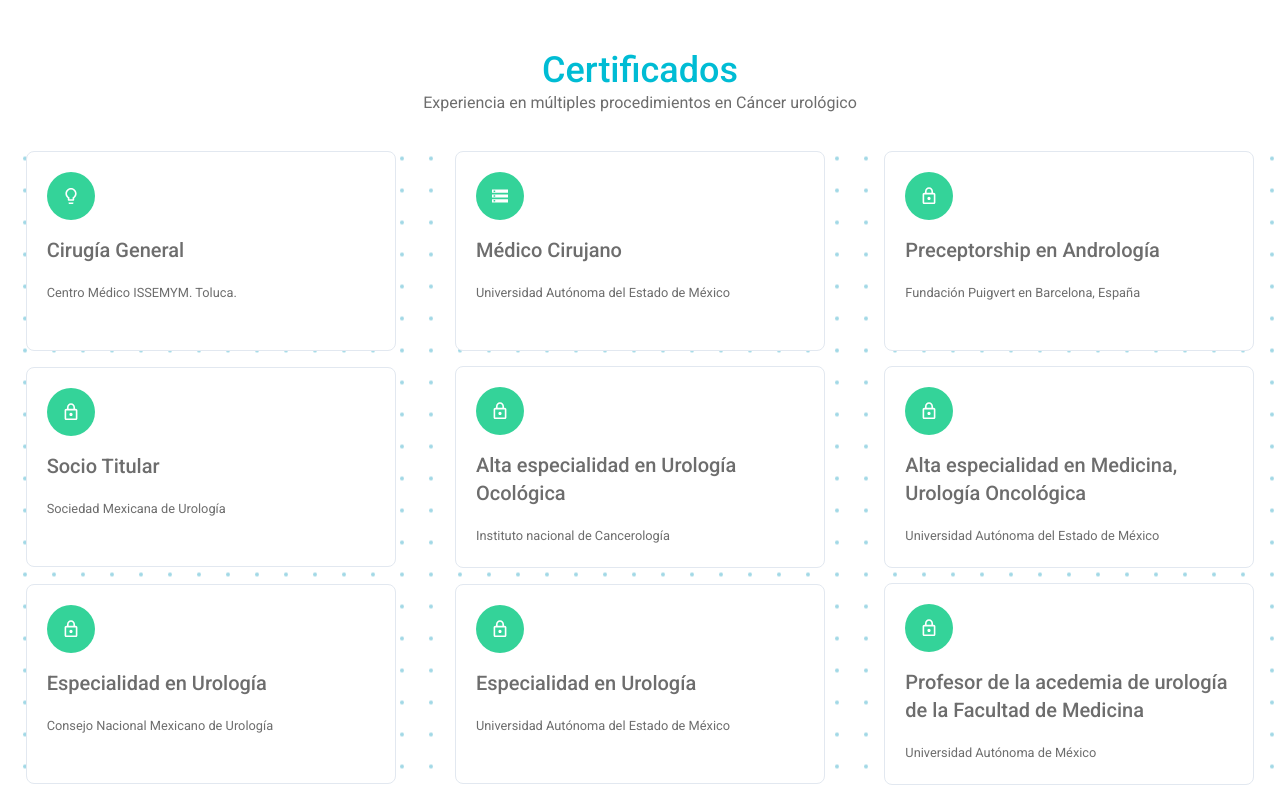
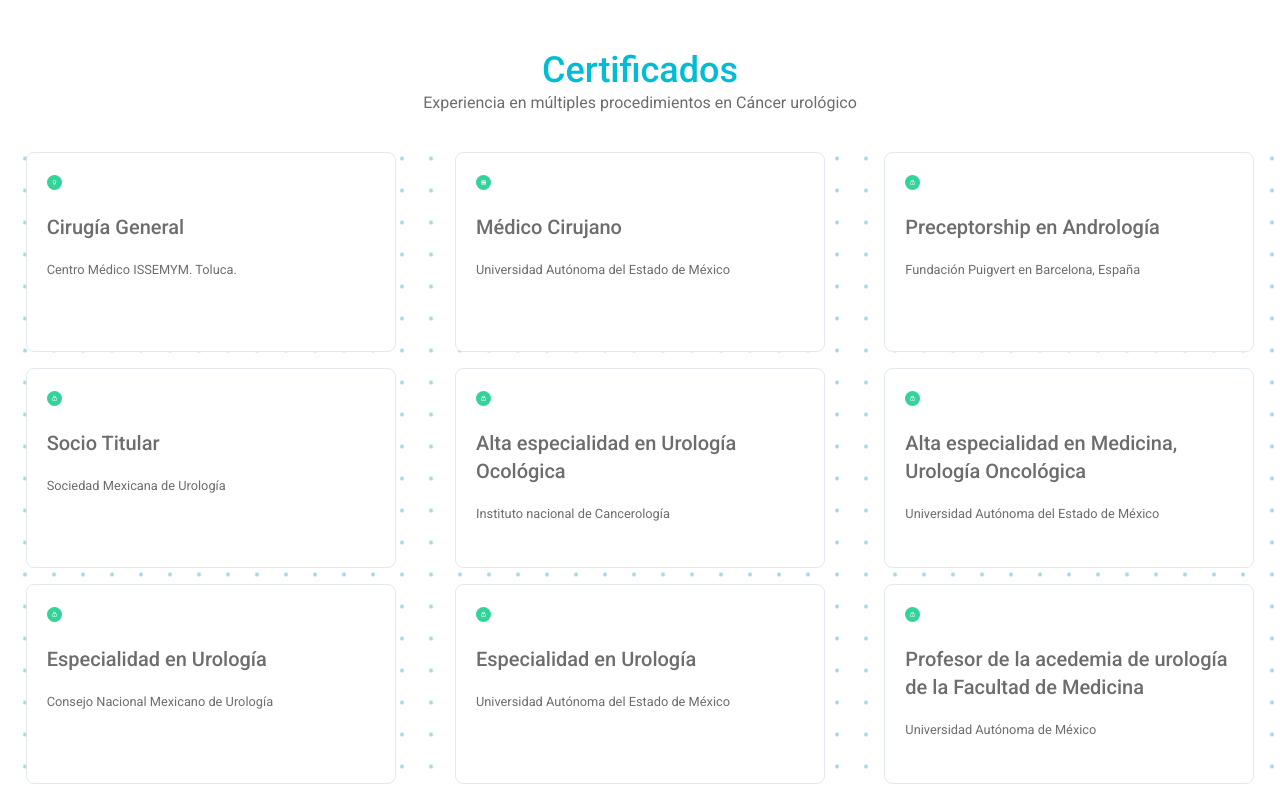
Before and after one commit to crbzxy/hcp-omar, a Next.js app: page / in a window 1280 px wide. Shown: the part 2000-2797 px from the top of the page. Built offline with nearby package versions, Linux system fonts and the light colour scheme.

Commit message:
eslint fix

```diff
--- a/components/benefits.tsx
+++ b/components/benefits.tsx
@@ -1,78 +1,66 @@
 import React from 'react';
 import styles from '../styles/Benefits.module.css';
 import { motion } from 'framer-motion';
+import Image from 'next/image';
 const initial = { opacity: 0, y: -20 };
 const animate = { opacity: 1, y: 0 };
 
 const beneftis = [
   {
     title: 'Cirugía General     ',
-    description:
-      'Centro Médico ISSEMYM. Toluca.',
+    description: 'Centro Médico ISSEMYM. Toluca.',
     image: 'icon_bulb',
   },
   {
     title: 'Médico Cirujano',
-    description:
-      'Universidad Autónoma del Estado de México',
+    description: 'Universidad Autónoma del Estado de México',
     image: 'icon_db',
   },
   {
     title: 'Preceptorship en Andrología',
-    description:
-      'Fundación Puigvert en Barcelona, España',
+    description: 'Fundación Puigvert en Barcelona, España',
     image: 'icon_lock',
   },
   {
     title: 'Socio Titular',
-    description:
-      'Sociedad Mexicana de Urología',
+    description: 'Sociedad Mexicana de Urología',
     image: 'icon_lock',
   },
   {
     title: 'Alta especialidad en Urología Ocológica',
-    description:
-      'Instituto nacional de Cancerología',
+    description: 'Instituto nacional de Cancerología',
     image: 'icon_lock',
   },
   {
     title: 'Alta especialidad en Medicina, Urología Oncológica',
-    description:
-      'Universidad Autónoma del Estado de México',
+    description: 'Universidad Autónoma del Estado de México',
     image: 'icon_lock',
   },
   {
     title: 'Especialidad en Urología',
-    description:
-      'Consejo Nacional Mexicano de Urología',
+    description: 'Consejo Nacional Mexicano de Urología',
     image: 'icon_lock',
   },
   {
     title: 'Especialidad en Urología',
-    description:
-      'Universidad Autónoma del Estado de México',
+    description: 'Universidad Autónoma del Estado de México',
     image: 'icon_lock',
   },
   {
     title: 'Profesor de la acedemia de urología de la Facultad de Medicina',
-    description:
-      'Universidad Autónoma de México',
+    description: 'Universidad Autónoma de México',
     image: 'icon_lock',
   },
-
 ];
 
 export default function Benefits() {
   return (
     <div className='contenido'>
-      <h2 className={styles.title}>
-    Certificados
-    </h2> <p className={styles.description}>
+      <h2 className={styles.title}>Certificados</h2>{' '}
+      <p className={styles.description}>
         Experiencia en múltiples procedimientos en Cáncer urológico
       </p>
       <section className='section certificados'>
-
-
         {beneftis?.map((item, index) => {
           return (
             <motion.div
@@ -82,8 +70,13 @@
               transition={{ delay: 0.5 + index / 10 }}
               viewport={{ once: true }}
               className={styles.card}>
-            <div className={styles.img}>
-              <img src={`/${item.image}.svg`} alt={item.title} />
+              <div className={styles.Image}>
+                <Image
+                  width={15}
+                  height={15}
+                  src={`/${item.image}.svg`}
+                  alt={item.title}
+                />
               </div>
               <h3 className={styles.cardTitle}>{item.title}</h3>
               <small>{item.description}</small>
@@ -91,7 +84,6 @@
           );
         })}
       </section>
-
     </div>
   );
 }
--- a/components/hero.tsx
+++ b/components/hero.tsx
@@ -1,22 +1,21 @@
 import styles from '../styles/Hero.module.css';
 import Image from 'next/image';
-import Phone from './phone';
 import { motion } from 'framer-motion';
 import { Swiper, SwiperSlide } from 'swiper/react';
 // Import Swiper styles
 import 'swiper/css';
 import 'swiper/css/navigation';
 import 'swiper/css/pagination';
+import 'swiper/css/effect-fade';
 // import required modules
-import { Autoplay, Navigation, Pagination } from 'swiper';
+import { Autoplay, Navigation, Pagination, EffectFade } from 'swiper';
 
 const initial = { opacity: 0 };
 const animate = { opacity: 1 };
-const transition_h1 = { delay: 0.2, duration: 0.5 };
-const transition_h2 = { delay: 0.2, duration: 0.5 };
-const transition_P = { delay: 0.3, duration: 0.5 };
-const transition_btn_a = { delay: 0.4, duration: 0.5 };
-const transition_btn_b = { delay: 0.4, duration: 0.5 };
+const transition_h1 = { delay: 0.2, duration: 0.2 };
+const transition_h2 = { delay: 0.2, duration: 0.2 };
+const transition_P = { delay: 0.3, duration: 0.2 };
+const transition_btn_a = { delay: 0.4, duration: 0.2 };
 
 export default function Hero() {
   return (
@@ -24,15 +23,15 @@
       <section className='sectionHero'>
         <Swiper
           navigation={true}
-          modules={[Navigation, Pagination, Autoplay]}
+          modules={[Navigation, Pagination, Autoplay, EffectFade]}
           loop={true}
-
+          effect={'fade'}
           pagination={{
             dynamicBullets: true,
           }}
           autoplay={{
-            delay: 2800,
-            disableOnInteraction: false,
+            delay: 3400,
+            disableOnInteraction: true,
           }}
           className='mySwiperHero'>
           <SwiperSlide>
@@ -92,7 +91,6 @@
               width={1280}
               height={632}
             />
-
           </SwiperSlide>
           <SwiperSlide>
             <Image
@@ -101,9 +99,7 @@
               width={1280}
               height={632}
             />
-
           </SwiperSlide>
-
         </Swiper>
       </section>
 
--- a/components/reviews.tsx
+++ b/components/reviews.tsx
@@ -1,6 +1,7 @@
 import React from 'react';
 import styles from '../styles/Reviews.module.css';
 import { motion } from 'framer-motion';
+import Image from 'next/image';
 export default function Reviews() {
   return (
     <section className='section'>
@@ -76,7 +77,7 @@
               beatae ea quo obcaecati?&quot;
             </small>
             <div className={styles.reviewCardContentWrapper}>
-              <img
+              <Image
                 className='w-10 h-10 rounded-full block mr-2'
                 src='http://www.placecage.com/250/250'
                 alt='Rounded avatar'
```
Lines whose indentation alone changed are shown as unchanged.
